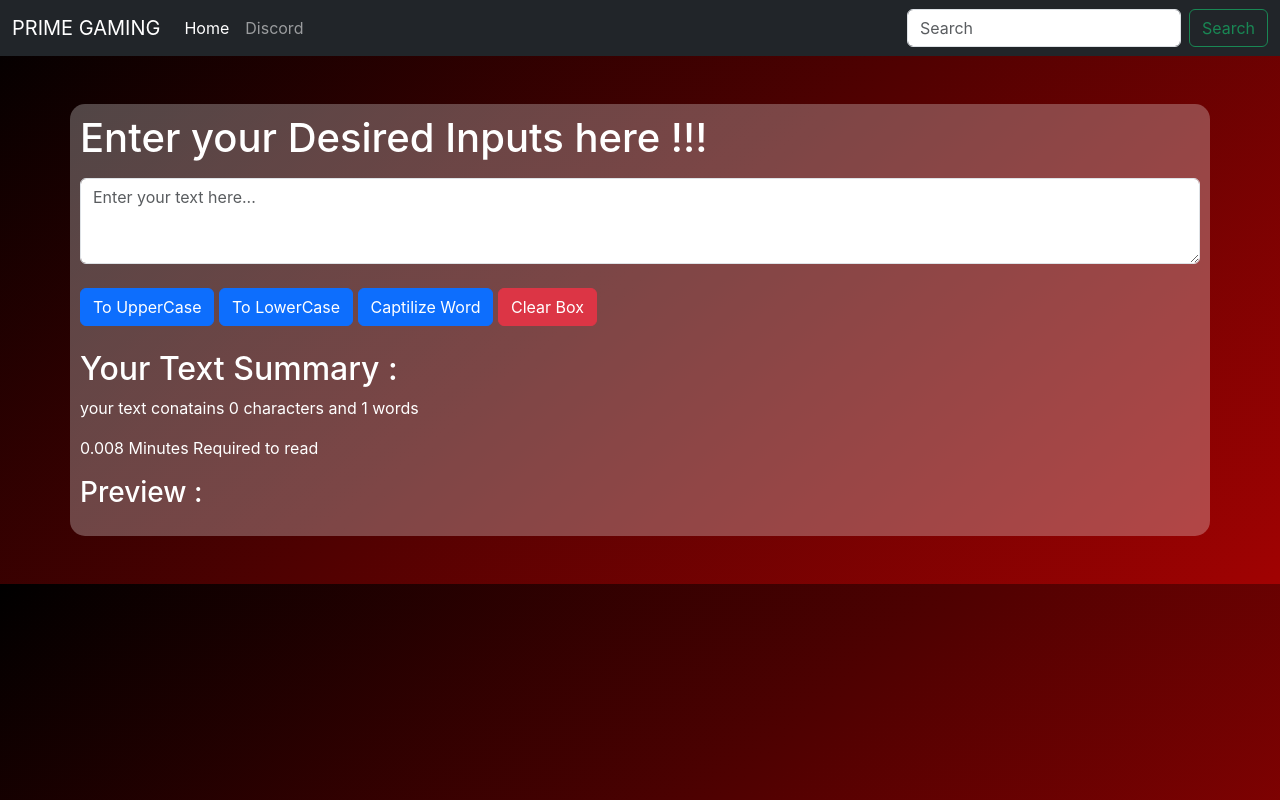
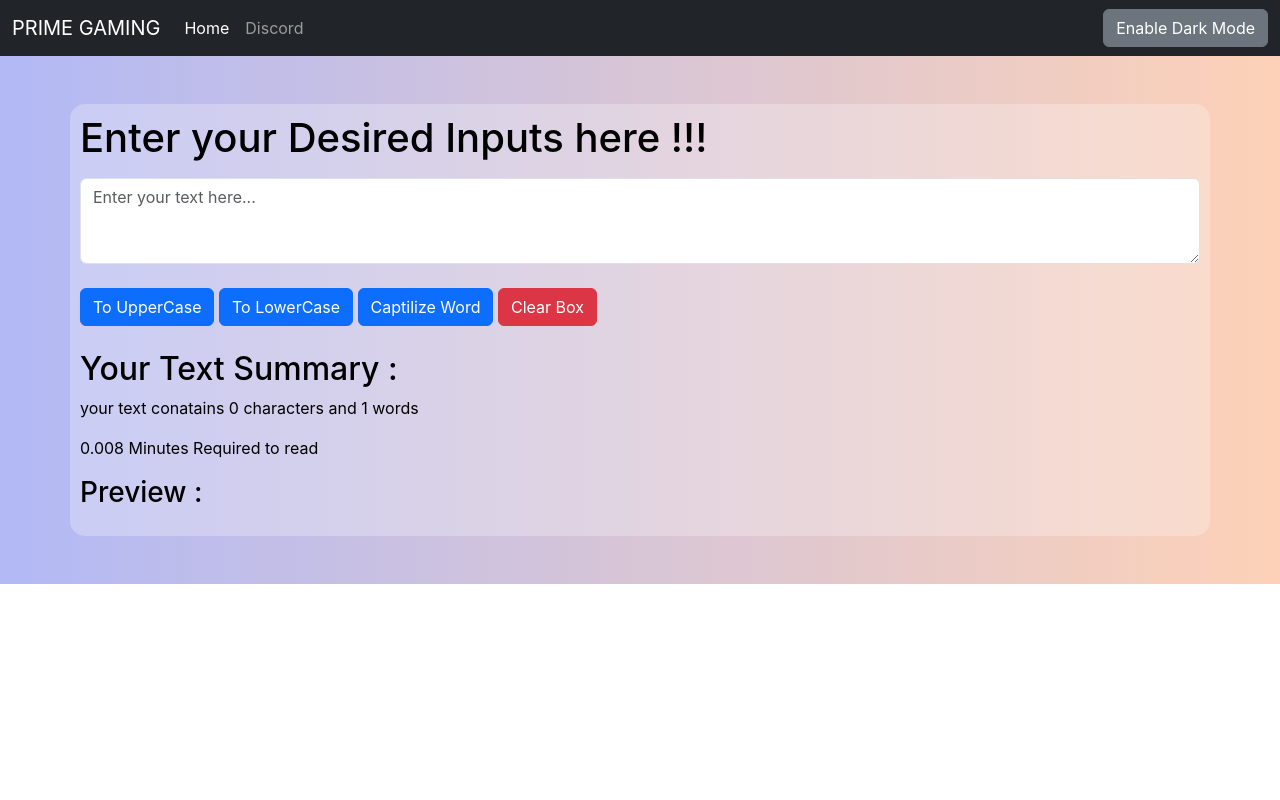
Before and after one commit to Amitkarane/React-Learning, a React (Create React App) app: page / in a window 1280 px wide. Built offline with nearby package versions, Linux system fonts and the light colour scheme.

Commit message:
added dark mode and light mode feature

```diff
--- a/src/App.js
+++ b/src/App.js
@@ -1,12 +1,36 @@
 import './App.css';
 import Navbar from './components/Navbar';
 import TextForm from './components/TextForm';
+import React, { useState } from 'react'
+
 
 function App() {
+  const [myStyle,setMyStyle] = useState({
+    color:'black',
+    background:'linear-gradient(to left, #fdd1b7ff, #b2b9f5ff)'
+  })
+  const [btnText,setBtnText] = useState('Enable Dark Mode');
+
+  let toggleMode = ()=>{
+    if(myStyle.color === 'black'){
+      setMyStyle({
+        color:'white',
+        background:'linear-gradient(to left, #000000, #434343)'
+      })
+      setBtnText('Enable Default Mode')
+    }
+    else{
+      setMyStyle({
+        color:'black',
+        background:'linear-gradient(to left, #fdd1b7ff, #b2b9f5ff)'
+      })
+      setBtnText('Enable Dark Mode')
+    }
+  }
   return (
-    <>
+    <div style={myStyle}>
     <div className="NavBar">
-    <Navbar title="PRIME GAMING" link="Discord" />
+    <Navbar title="PRIME GAMING" link="Discord" toggleMode={toggleMode} btnText={btnText} />
     </div>
     <br /><br />
     <div className="container">
@@ -15,7 +39,7 @@ function App() {
 
 
     <br /><br />
-    </>
+    </div>
   );
 }
 
--- a/src/components/Navbar.js
+++ b/src/components/Navbar.js
@@ -19,10 +19,11 @@ export default function Navbar(props) {
           <a className="nav-link" href="/">{props.link}</a>
         </li>
       </ul>
-      <form class="d-flex" role="search">
+      <button className="btn btn-secondary" onClick={props.toggleMode}>{props.btnText}</button>
+      {/* <form class="d-flex" role="search">
         <input className="form-control me-2" type="search" placeholder="Search" aria-label="Search"/>
         <button className="btn btn-outline-success" type="submit">Search</button>
-      </form>
+      </form> */}
     </div>
   </div>
 </nav>
--- a/src/index.css
+++ b/src/index.css
@@ -5,8 +5,7 @@ body {
     sans-serif;
   -webkit-font-smoothing: antialiased;
   -moz-osx-font-smoothing: grayscale;
-  background: linear-gradient(140deg,black,rgb(161, 2, 2));
-  color: white;
+  color: rgb(0, 0, 0);
 }
 
 code {
```
